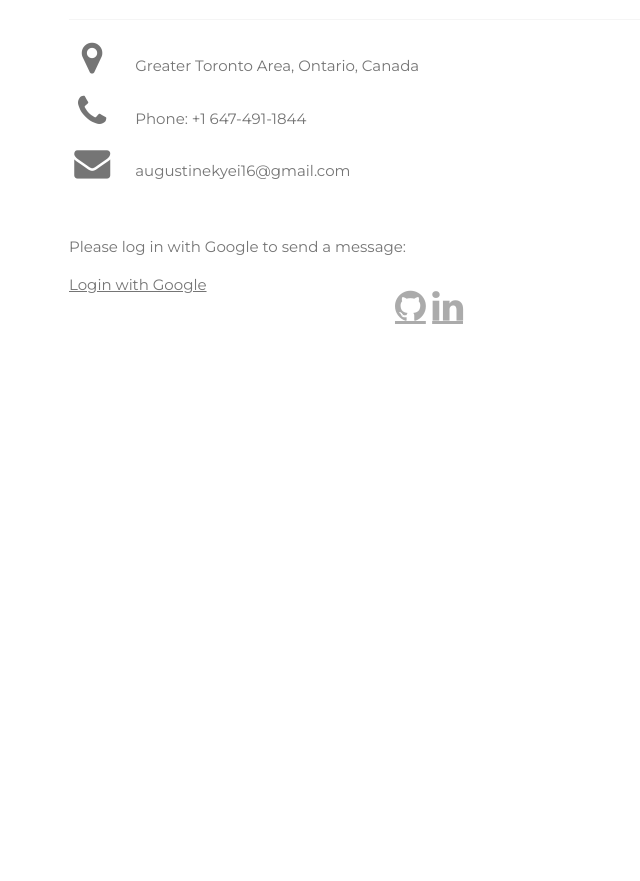
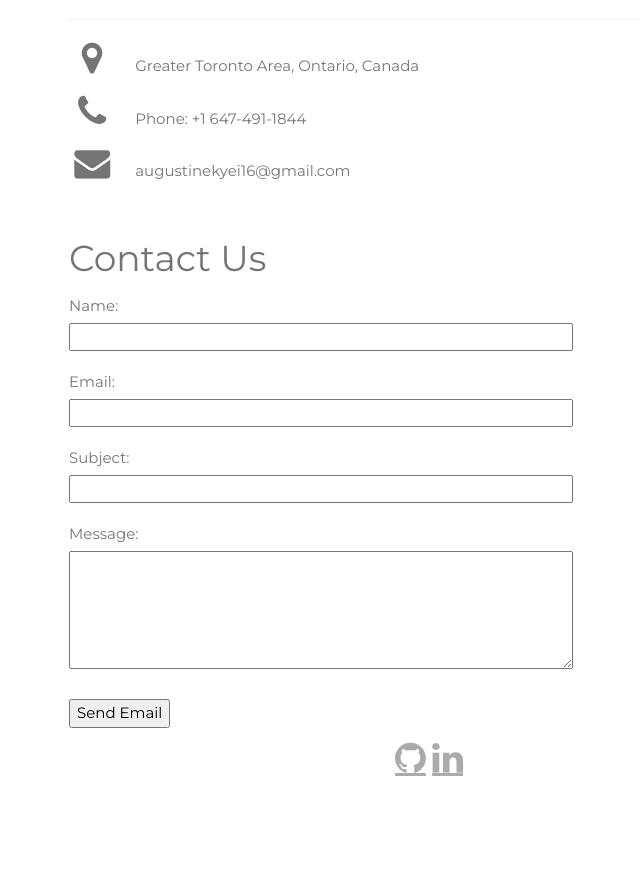
Before and after one commit to augustine24/Personal-site, a Django app: page / in a window 1280 px wide. Shown: the part 1440-2321 px from the top of the page, without its empty margins (467-1107 px from the left). Before the commit the page ends 1764 px from the top, so only its background shows below. Run offline with Django 4.2, Linux system fonts and the light colour scheme; data that the repository does not hold is empty; some libraries are stand-ins or nearby versions.

Commit message:
changes to format for front-end
mostly email system changes

```diff
--- a/myblog/templates/myblog/home.html
+++ b/myblog/templates/myblog/home.html
@@ -192,93 +192,68 @@ body, h1,h2,h3,h4,h5,h6 {font-family: "Montserrat", sans-serif}
     <!DOCTYPE html>
 <html>
   <head>
-    <title>Contact Us Form</title>
+    <title>Contact Form</title>
+    {% if confirmation_message %}
+        <p class="message success-message">{{ confirmation_message }}</p>
+    {% elif error_message %}
+        <p class="message error-message">{{ error_message }}</p>
+    {% endif %}
     <style>
+        /* CSS for spacing between form sections */
+        div.form-section {
+            margin-bottom: 20px;
+        }
+        /* Additional styling for form elements */
+        label {
+            display: block;
+            margin-bottom: 5px; /* Increase this value to add more space between labels and input elements */
+        }
+        input[type="text"],
+        input[type="email"],
+        textarea {
+            display: block;
+            margin-bottom: 10px; /* Increase this value to add more space between input elements */
+            width: 70%
+        }
+        input[type="submit"] {
+            margin-top: 10px; /* Increase this value to add more space above the "Send Email" button */
+        }
+        .message {
+          font-weight: bold;
+        }
         .success-message {
           color: green;
         }
-        .form-section.page-section li:first-child {
-          list-style-type: none;
+        .error-message {
+          color: red;
         }
-
     </style>
 </head>
 <body>
-  {% if user.is_authenticated %}
-    <form id="contactForm" method="post" action="{% url 'contact_form' %}">
+    <h1>Contact Us</h1>
+    <form method="post">
         {% csrf_token %}
-        <p>Lets get in touch. Send me a message:</p>
-        <ul class="form-section page-section">
-            <li id="cid_9" class="form-input-wide" data-type="control_head">
-                <div class="form-header-group header-large">
+        <div class="form-section">
+            <label for="id_sender_name">Name:</label>
+            <input type="text" id="id_sender_name" name="sender_name" required>
         </div>
-            </li>
-            <li class="form-line jf-required" data-type="control_textbox" id="id_8">
-                <label class="form-label form-label-top form-label-auto" id="label_8" for="input_8">Full Name<span class="form-required">*</span></label>
-                <div id="cid_8" class="form-input-wide jf-required">
-                    <input type="text" id="input_8" name="full_name" data-type="input-textbox" class="form-textbox validate[required]" data-defaultvalue="" size="25" value="" placeholder=" " data-component="textbox" aria-labelledby="label_8" required="">
+        <div class="form-section">
+            <label for="id_sender_email">Email:</label>
+            <input type="email" id="id_sender_email" name="sender_email" required>
         </div>
-            </li>
-            <li class="form-line jf-required" data-type="control_email" id="id_7">
-                <label class="form-label form-label-top form-label-auto" id="label_7" for="input_7">E-mail<span class="form-required">*</span></label>
-                <div id="cid_7" class="form-input-wide jf-required">
-                    <input type="email" id="input_7" name="email" class="form-textbox validate[required, Email]" data-defaultvalue="" size="25" value="" placeholder=" " data-component="email" aria-labelledby="label_7" required="">
+        <div class="form-section">
+            <label for="id_subject">Subject:</label>
+            <input type="text" id="id_subject" name="subject" required>
         </div>
-            </li>
-            <li class="form-line jf-required" data-type="control_textarea" id="id_4">
-                <label class="form-label form-label-top form-label-auto" id="label_4" for="input_4">Message<span class="form-required">*</span></label>
-                <div id="cid_4" class="form-input-wide jf-required">
-                    <textarea id="input_4" class="form-textarea validate[required]" name="message" cols="28" rows="6" data-component="textarea" required="" aria-labelledby="label_4"></textarea>
+        <div class="form-section">
+            <label for="id_message">Message:</label>
+            <textarea id="id_message" name="message" rows="5" required></textarea>
+            <!-- You can adjust the 'rows' attribute value to set the number of visible lines -->
         </div>
-            </li>
-            <li class="form-line" data-type="control_button" id="id_2">
-                <div id="cid_2" class="form-input-wide">
-                    <div data-align="center" class="form-buttons-wrapper form-buttons-center jsTest-button-wrapperField">
-                        <button id="input_2" type="submit" class="form-submit-button form-submit-button-none submit-button jf-form-buttons jsTest-submitField" data-component="button" data-content="">SUBMIT</button>
+        <div class="form-section">
+            <input type="submit" value="Send Email">
         </div>
-                </div>
-            </li>
-            <li style="display:none">Should be Empty: <input type="text" name="website" value=""></li>
-              <input type="hidden" name="recipient" value="augustinekyei16@gmail.com">
-        </ul>
     </form>
-  {% else %}
-    <p>Please log in with Google to send a message:</p>
-    <a href="{% url 'account_google_login' %}?process=login&scope=email">Login with Google</a>
-  {% endif %}
-  <div id="successMessage" class="success-message"></div>
-  <script>
-    document.addEventListener('DOMContentLoaded', function () {
-      var form = document.getElementById('contactForm');
-      form.addEventListener('submit', function (event) {
-        event.preventDefault(); // Prevent the default form submission
-
-        // Get the form data
-        var formData = new FormData(form);
-
-        // Send the form data asynchronously to the server
-        fetch(form.action, {
-          method: 'POST',
-          body: formData,
-        })
-          .then(function (response) {
-            if (response.ok) {
-              // Display a success message after successful submission
-              var successMessage = document.getElementById('successMessage');
-              successMessage.textContent = "Message sent successfully.";
-              form.reset();
-            } else {
-              // Handle error response if needed
-              console.error('Form submission failed:', response);
-            }
-          })
-          .catch(function (error) {
-            // Handle any network or server errors
-            console.error('Form submission error:', error);
-          });
-      });
-    });
-  </script>
 </body>
 </html>
 
@@ -307,6 +282,5 @@ function closeNav() {
   document.getElementById("mySidebar").style.display = "none";
 }
 </script>
-
 </body>
 </html>
--- a/myblog/views.py
+++ b/myblog/views.py
@@ -1,12 +1,15 @@
+from email.message import EmailMessage
 from django.views.generic import ListView, DetailView, CreateView, UpdateView, DeleteView
+from myblog.forms import ContactForm
+
+from myblog.settings import EMAIL_HOST_USER
 from .models import Post
 from django.contrib.auth.mixins import LoginRequiredMixin
 from django.urls import reverse_lazy
-from django.shortcuts import render
-from .forms import ContactForm
-from django.core.mail import send_mail
-from django.conf import settings
-
+from django.shortcuts import redirect, render
+from django.core.mail import EmailMultiAlternatives
+from django.template.loader import render_to_string
+from .settings import EMAIL_HOST_USER
 
 class HomeView(ListView):
     model = Post
@@ -41,25 +44,40 @@ class PostDeleteView(LoginRequiredMixin, DeleteView):
     template_name = 'myblog/post_delete.html'
     success_url = reverse_lazy('myblog:home')
 
-def contact_form(request):
+def send_email(sender_name, sender_email, subject, message):
+    # Prepare the email
+    email = EmailMessage(
+        subject=subject,
+        body=message,
+        from_email=sender_email,
+        to=['test@gmail.com'],  # Replace with your recipient's email address
+        reply_to=[sender_email],
+    )
+
+    # Send the email
+    email.send()
+
+def contact_form_view(request):
+    confirmation_message = None
+
     if request.method == 'POST':
         form = ContactForm(request.POST)
         if form.is_valid():
-            name = request.POST.get('full_name')
-            email = request.POST.get('email')
-            message = request.POST.get('message')
-
-        # Send email
-        send_mail(
-            'New Contact Form Submission',
-            f'Full Name: {name}\nEmail: {email}\nMessage: {message}',
-            settings.EMAIL_HOST_USER,  # Your email address as the sender
-            ['augustinekyei16@gmail.com'],  # Replace with your specific email address as the recipient
-        )
-
-        return render(request, 'contact_form.html', {'success': True})
-
+            confirmation_message = _extracted_from_contact_form_view_7(form)
     else:
         form = ContactForm()
 
-    return render(request, 'contact_form.html', {'form': form})
+    return render(request, 'contact_form.html', {'form': form, 'confirmation_message': confirmation_message})
+
+
+# TODO Rename this here and in `contact_form_view`
+def _extracted_from_contact_form_view_7(form):
+    sender_name = form.cleaned_data['sender_name']
+    sender_email = form.cleaned_data['sender_email']
+    subject = form.cleaned_data['subject']
+    message = form.cleaned_data['message']
+
+    # Call the function to send the email
+    send_email(sender_name, sender_email, subject, message)
+
+    return "Email sent successfully."
```
Also changed, not shown: myblog/forms.py (+4 -3 lines), myblog/settings.py (+8 -4 lines), db.sqlite3. Lines whose indentation alone changed are shown as unchanged.
